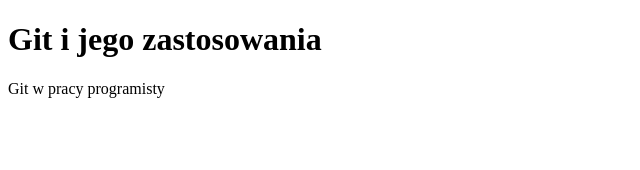
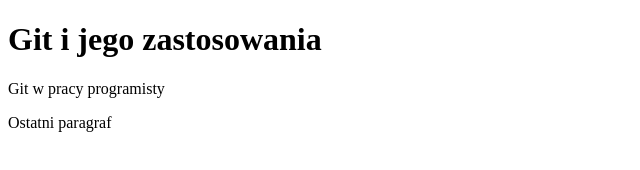
Before and after one commit to DBakalarski/nauka-gita-2-new, a plain HTML site: page szkielet html.html in a window 1280 px wide. Shown: the whole page, without its empty margins (0-640 px from the left). Drawn offline with Linux system fonts and the light colour scheme.

Commit message:
Last paragraph index.html

```diff
--- a/szkielet html.html
+++ b/szkielet html.html
@@ -8,5 +8,6 @@
 	<body>
 		<h1>Git i jego zastosowania</h1>
 		<p>Git w pracy programisty</p>
+		<p>Ostatni paragraf</p>
 	</body>
 </html>
```
